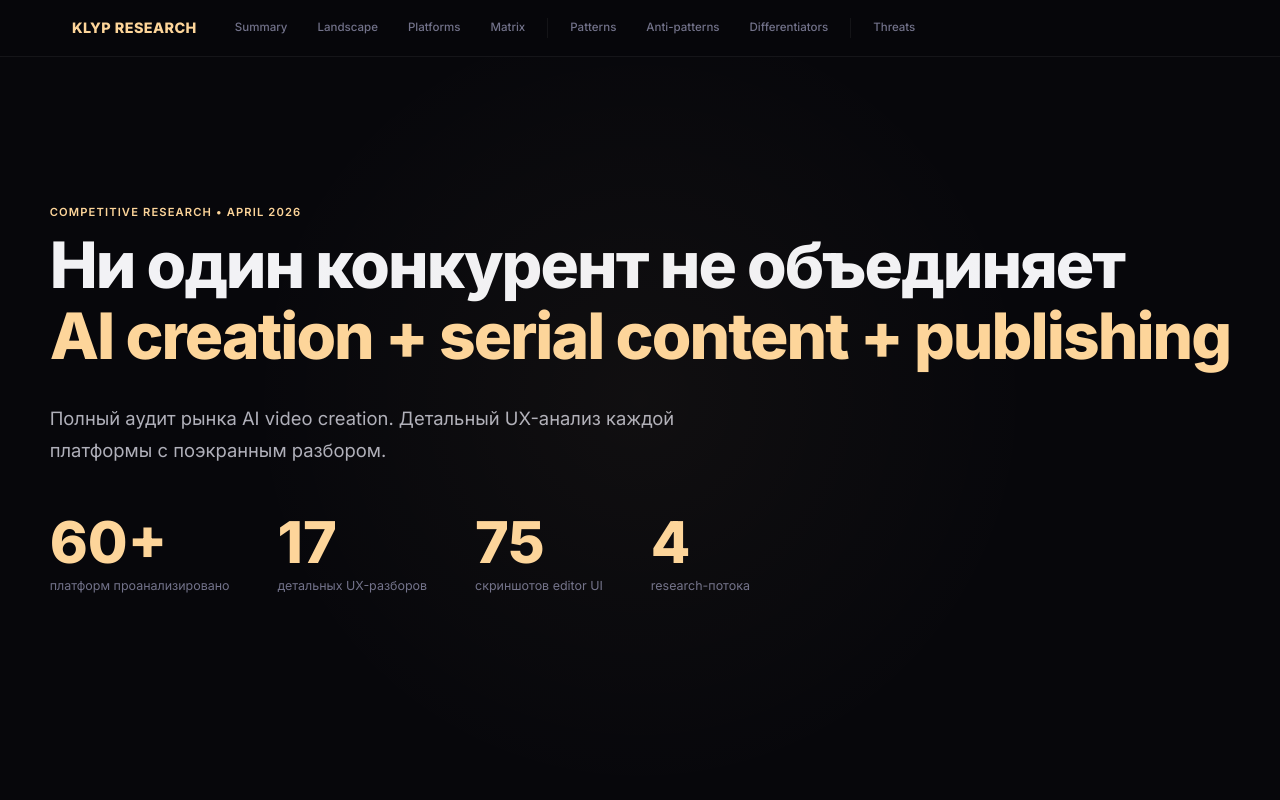
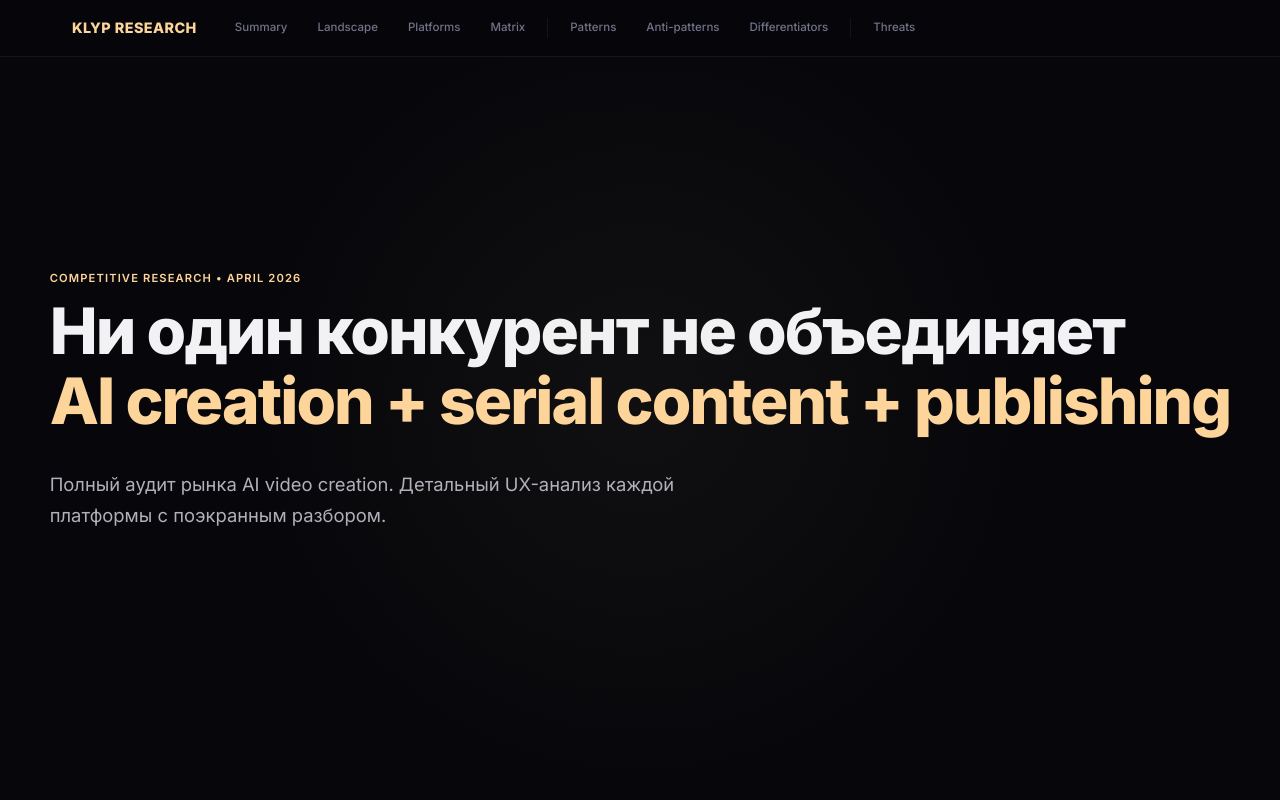
Before and after one commit to vlrpsknv/klyp-research, a plain HTML site: page index.html in a window 1280 px wide. Shown: the top 800 px of the page. Drawn offline with Linux system fonts and the light colour scheme.

Commit message:
fix: remove hero stats block

```diff
--- a/index.html
+++ b/index.html
@@ -610,24 +610,6 @@ a:hover { text-decoration: underline; }
     <p class="hero-sub">
       Полный аудит рынка AI video creation. Детальный UX-анализ каждой платформы с поэкранным разбором.
     </p>
-    <div class="hero-stats">
-      <div>
-        <div class="hero-stat-num">60+</div>
-        <div class="hero-stat-label">платформ проанализировано</div>
-      </div>
-      <div>
-        <div class="hero-stat-num">17</div>
-        <div class="hero-stat-label">детальных UX-разборов</div>
-      </div>
-      <div>
-        <div class="hero-stat-num">75</div>
-        <div class="hero-stat-label">скриншотов editor UI</div>
-      </div>
-      <div>
-        <div class="hero-stat-num">4</div>
-        <div class="hero-stat-label">research-потока</div>
-      </div>
-    </div>
   </div>
 </section>
 
```
